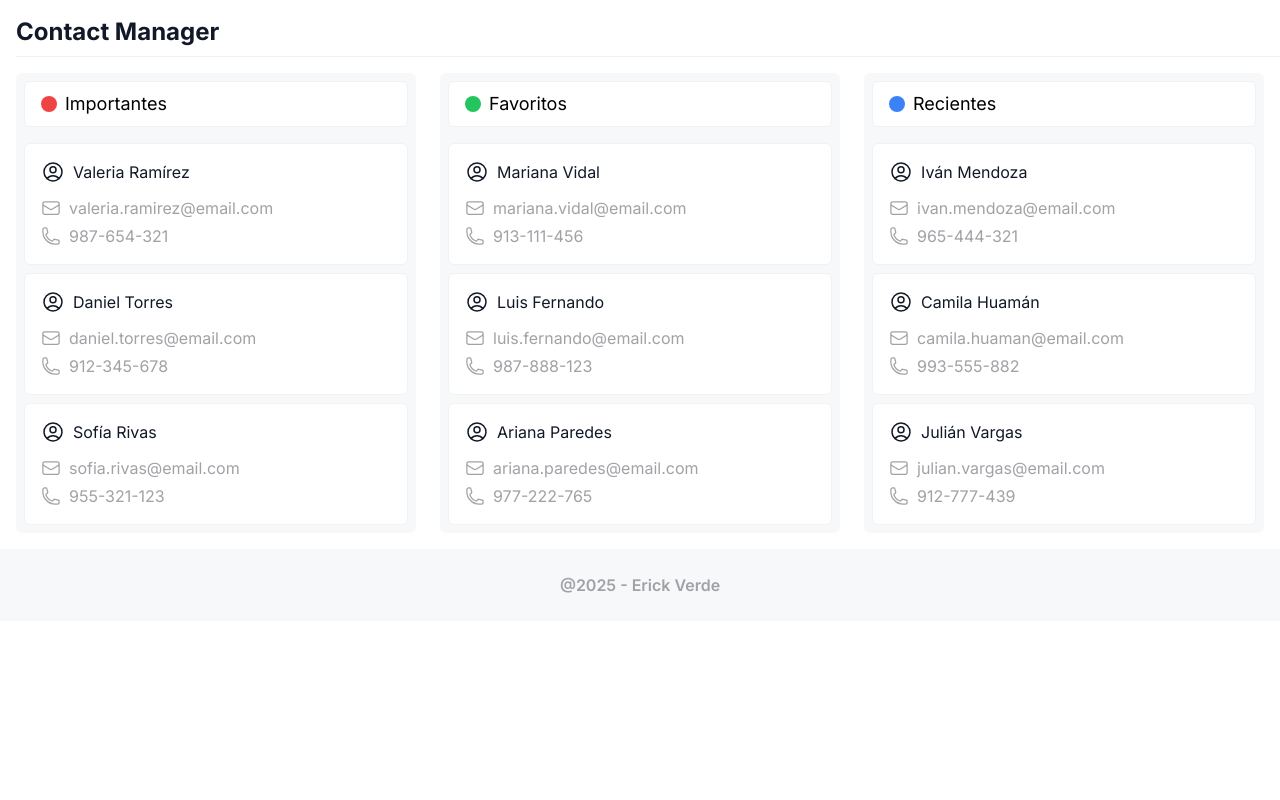
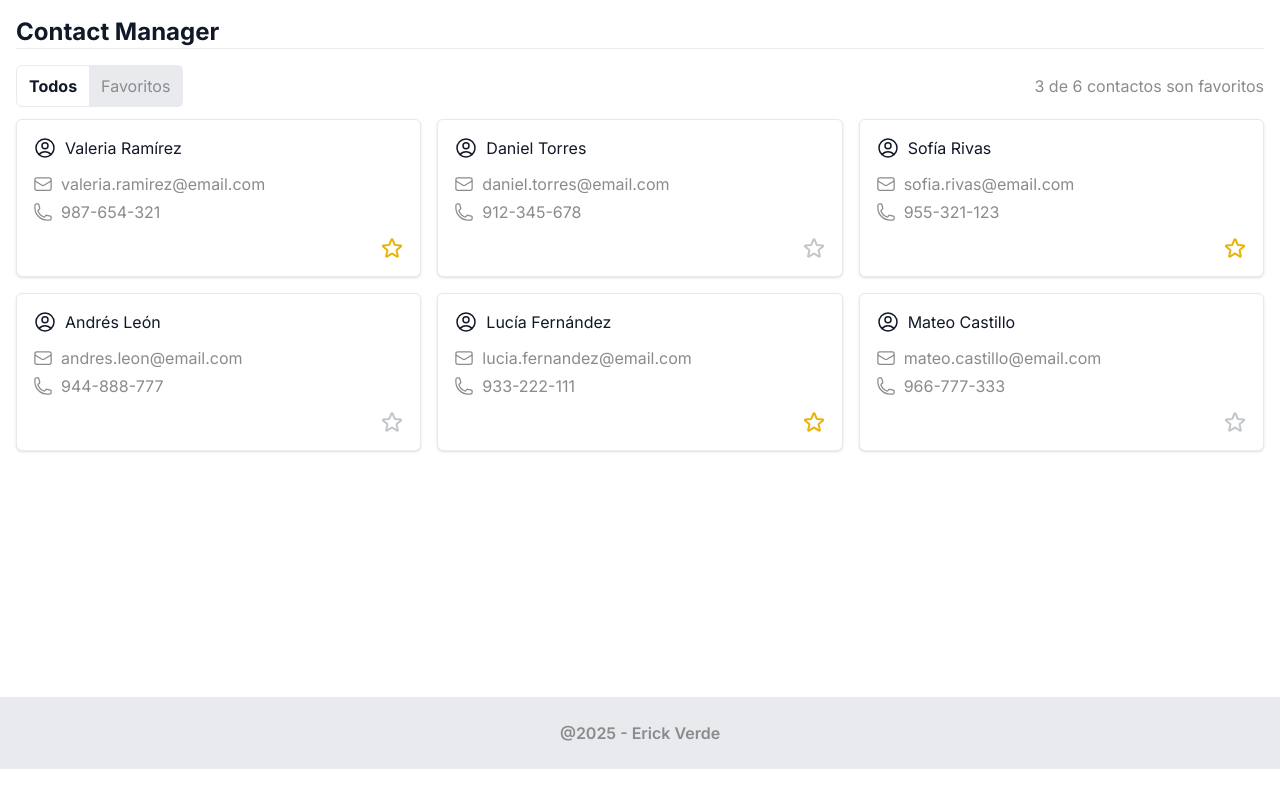
Before and after one commit to CattCloud/contact-manager, a React (Vite) app: page / in a window 1280 px wide. Built offline with nearby package versions, Linux system fonts and the light colour scheme.

Commit message:
Finished Labo02

```diff
--- a/src/App.jsx
+++ b/src/App.jsx
@@ -1,19 +1,106 @@
 import Header from './components/Header'
 import Footer from './components/Footer'
-import ListContacts from './components/ListContact'
-import { contactosImportantes, contactosFavoritos, contactosRecientes } from './datos.js';
+import TipoContacts from './components/TipoContacts.jsx'
+import { Listacontactos } from './datos.js';
+import ListContacts from './components/ListContacs.jsx';
+import { useState } from "react";
+import ControlBar from './components/ControlBar.jsx';
+
+export default function App() {
+  const [estadoContactos, setContacto] = useState(
+    [
+      {
+        id: 1,
+        nombre: "Valeria Ramírez",
+        correo: "valeria.ramirez@email.com",
+        telefono: "987-654-321",
+        favorite: true,
+      },
+      {
+        id: 2,
+        nombre: "Daniel Torres",
+        correo: "daniel.torres@email.com",
+        telefono: "912-345-678",
+        favorite: false,
+      },
+      {
+        id: 3,
+        nombre: "Sofía Rivas",
+        correo: "sofia.rivas@email.com",
+        telefono: "955-321-123",
+        favorite: true,
+      },
+      {
+        id: 4,
+        nombre: "Andrés León",
+        correo: "andres.leon@email.com",
+        telefono: "944-888-777",
+        favorite: false,
+      },
+      {
+        id: 5,
+        nombre: "Lucía Fernández",
+        correo: "lucia.fernandez@email.com",
+        telefono: "933-222-111",
+        favorite: true,
+      },
+      {
+        id: 6,
+        nombre: "Mateo Castillo",
+        correo: "mateo.castillo@email.com",
+        telefono: "966-777-333",
+        favorite: false,
+      }
+    ]
+  );
+
+  const [estadoFiltro,setFiltro ] = useState("todos");
+
+  console.log(estadoFiltro);
 
 
-export default function App() {
+  const contactosFiltrados =
+  estadoFiltro === "favoritos"
+    ? estadoContactos.filter((c) => c.favorite)
+    : estadoContactos;
+
+  const cantidadFavoritos = estadoContactos.filter((c) => c.favorite).length;
+  const cantidadContactos =   estadoContactos.length;
+
+
+  function toggleFavorite(id) {
+  setContacto((estadoAnterior) => {
+    // Creamos una nueva lista de contactos
+    const nuevaLista = estadoAnterior.map((contacto) => {
+      // Si el ID coincide, actualizamos el favorito
+      if (contacto.id === id) {
+        return {
+          ...contacto,
+          favorite: !contacto.favorite, // Cambiamos true ↔ false
+        };
+      } else {
+        return contacto;
+      }
+    });
+
+    return nuevaLista;
+  });
+  }
+
+  function filterContactos(valorFiltro){
+    setFiltro(valorFiltro);
+  }
+
+
   return (
-    <div className='space-y-4'>
+    <div className='space-y-2'>
       <Header />
-      <main>
-        <div className="px-4 grid gap-6 md:grid-cols-2 lg:grid-cols-3">
-          <ListContacts titulo="Importantes" color="red" contactos={contactosImportantes} />
-          <ListContacts titulo="Favoritos" color="green" contactos={contactosFavoritos} />
-          <ListContacts titulo="Recientes" color="blue" contactos={contactosRecientes} />
+      <main className='space-y-3 min-h-[78vh] '>
+        <div className='px-4 flex justify-between items-center'>
+          <ControlBar onAction={filterContactos} filtroActivo={estadoFiltro}/>
+          <p className='text-text-secondary'>{cantidadFavoritos} de {cantidadContactos} contactos son favoritos</p>
         </div>
+        <ListContacts contactos={contactosFiltrados} onFavorite={toggleFavorite} />
       </main>
       <Footer />
     </div>
--- a/src/components/ContactCard.jsx
+++ b/src/components/ContactCard.jsx
@@ -1,6 +1,11 @@
-export default function ContactCard({ nombre, correo, telefono }) {
+import IconFavorite from "./IconFavorite";
+
+export default function ContactCard({contacto,onFavorite}) {
+
+
+    const { id,nombre, correo, telefono, favorite } = contacto;
     return (
-        <div className="flex flex-col space-y-3 p-4 rounded-md border border-border bg-bg-primary">
+        <div className="flex flex-col space-y-3 p-4 rounded-md border border-border bg-bg-primary shadow-sm">
             <div id="contact-card-head" className="text-text-primary flex items-center gap-2">
                 <svg xmlns="http://www.w3.org/2000/svg" fill="none" viewBox="0 0 24 24" stroke-width="1.5" stroke="currentColor" class="size-6">
                     <path stroke-linecap="round" stroke-linejoin="round" d="M17.982 18.725A7.488 7.488 0 0 0 12 15.75a7.488 7.488 0 0 0-5.982 2.975m11.963 0a9 9 0 1 0-11.963 0m11.963 0A8.966 8.966 0 0 1 12 21a8.966 8.966 0 0 1-5.982-2.275M15 9.75a3 3 0 1 1-6 0 3 3 0 0 1 6 0Z" />
@@ -22,8 +27,9 @@ export default function ContactCard({ nombre, correo, telefono }) {
                     <p>{telefono}</p>
                 </div>
             </div>
-
-
+            <div className="flex justify-end">
+                <IconFavorite favorite={favorite} onClick={()=>onFavorite(id)}/>
+            </div>
         </div>
     );
 }
--- /dev/null
+++ b/src/components/ControlBar.jsx
@@ -0,0 +1,19 @@
+function ControlBar({ onAction,filtroActivo }) {
+    const btn_enabled = "text-text-primary bg-primary px-3 py-2 font-bold ";
+    const btn_disabled = "text-text-secondary bg-bg-secondary px-3 py-2 hover:bg-hover";
+
+    return (
+
+        <div className="rounded-md border border-border w-fit">
+            <button className={filtroActivo==="todos"?btn_enabled:btn_disabled} onClick={() => onAction("todos")}>
+                Todos
+            </button>
+            <button className={filtroActivo==="favoritos"?btn_enabled:btn_disabled} onClick={() => onAction("favoritos")}>
+                Favoritos
+            </button>
+
+        </div>
+    );
+}
+
+export default ControlBar;
--- a/src/components/Header.jsx
+++ b/src/components/Header.jsx
@@ -1,7 +1,9 @@
 export default function Header() {
   return (
-    <header className="w-full mx-4 pt-4 pb-2 border-b border-border">
+    <header className="w-full pt-4 pb-2">
+      <div className="mx-4 border-b border-border">
       <h1 className="text-2xl text-text-primary font-bold ">Contact Manager</h1>
+      </div>
     </header>
   );
 }
--- /dev/null
+++ b/src/components/IconFavorite.jsx
@@ -0,0 +1,12 @@
+function IconFavorite({favorite,onClick}) {
+    const classFavorite=favorite?"text-secondary-yellow":"text-secondary-neutral";
+
+    return (
+    <button className={classFavorite} onClick={onClick}>
+        <svg xmlns="http://www.w3.org/2000/svg" fill="none" viewBox="0 0 24 24" stroke-width="2" stroke="currentColor" class="size-6">
+        <path stroke-linecap="round" stroke-linejoin="round" d="M11.48 3.499a.562.562 0 0 1 1.04 0l2.125 5.111a.563.563 0 0 0 .475.345l5.518.442c.499.04.701.663.321.988l-4.204 3.602a.563.563 0 0 0-.182.557l1.285 5.385a.562.562 0 0 1-.84.61l-4.725-2.885a.562.562 0 0 0-.586 0L6.982 20.54a.562.562 0 0 1-.84-.61l1.285-5.386a.562.562 0 0 0-.182-.557l-4.204-3.602a.562.562 0 0 1 .321-.988l5.518-.442a.563.563 0 0 0 .475-.345L11.48 3.5Z" />
+        </svg>
+    </button> );
+}
+
+export default IconFavorite;
--- /dev/null
+++ b/src/components/ListContacs.jsx
@@ -0,0 +1,26 @@
+import ContactCard from "./ContactCard";
+
+
+function ListContacts({ contactos ,onFavorite}) {
+    const vista_nodatos=<div className="flex flex-col items-center justify-center w-full text-text-secondary">
+        <svg xmlns="http://www.w3.org/2000/svg" fill="none" viewBox="0 0 24 24" stroke-width="1.5" stroke="currentColor" class="size-6">
+        <path stroke-linecap="round" stroke-linejoin="round" d="M15.182 15.182a4.5 4.5 0 0 1-6.364 0M21 12a9 9 0 1 1-18 0 9 9 0 0 1 18 0ZM9.75 9.75c0 .414-.168.75-.375.75S9 10.164 9 9.75 9.168 9 9.375 9s.375.336.375.75Zm-.375 0h.008v.015h-.008V9.75Zm5.625 0c0 .414-.168.75-.375.75s-.375-.336-.375-.75.168-.75.375-.75.375.336.375.75Zm-.375 0h.008v.015h-.008V9.75Z" />
+        </svg>
+        <p>No hay contactos favoritos</p>
+    </div>;
+    return (
+        <>
+            {contactos.length?
+                <div className="grid gap-4 sm:grid-cols-2 lg:grid-cols-3 px-4 ">{
+                contactos.map((contacto) => (
+                <ContactCard key={contacto.id} contacto={contacto} onFavorite={onFavorite}/>
+                ))}
+                </div>
+            :
+            vista_nodatos
+            }
+       </>
+    );
+}
+
+export default ListContacts;
--- a/src/components/ListContact.jsx
+++ b/src/components/TipoContacts.jsx
@@ -2,7 +2,7 @@ import ListHeader from "./ListHeader";
 import ContactCard from "./ContactCard";
 
 
-function ListContacts({ titulo, color, contactos }) {
+function TipoContacts({ titulo, color, contactos }) {
     return (
         <div className="bg-bg-secondary p-2 rounded-md space-y-4 w-content">
             <ListHeader titulo={titulo} color={color} />
@@ -21,4 +21,4 @@ function ListContacts({ titulo, color, contactos }) {
     );
 }
 
-export default ListContacts;
+export default TipoContacts;
--- a/src/datos.js
+++ b/src/datos.js
@@ -1,3 +1,8 @@
+const Listacontactos = [
+
+];
+
+
 const contactosImportantes = [
   {
     nombre: "Valeria Ramírez",
@@ -52,4 +57,4 @@ const contactosRecientes = [
   },
 ];
 
-export {contactosFavoritos,contactosRecientes,contactosImportantes};
+export {contactosFavoritos,contactosRecientes,contactosImportantes,Listacontactos};
--- a/src/index.css
+++ b/src/index.css
@@ -7,13 +7,15 @@
 
 @theme{
   --color-bg-primary:#ffffff;
-  --color-bg-secondary:#f6f8fa;
+  --color-bg-secondary:#e8eaee;
   --color-text-primary:#111827;
-  --color-text-secondary:#a0a2a6;
+  --color-text-secondary:#8b8a8d;
   --color-secondary-green: #22c55e;   /* Verde de acento (éxito, confirmar) */
   --color-secondary-red: #ef4444;     /* Rojo de alerta o error */
   --color-secondary-blue: #3b82f6;
+  --color-secondary-yellow: #eab308;
   --color-secondary-neutral: #c3c7ca;
-  --color-border:#f1f3f2; /* Azul para botones, enlaces o info */
+  --color-border:#e8eaee;
+  --color-hover:#d1d5db;
  /* Azul para botones, enlaces o info */
 }
```
